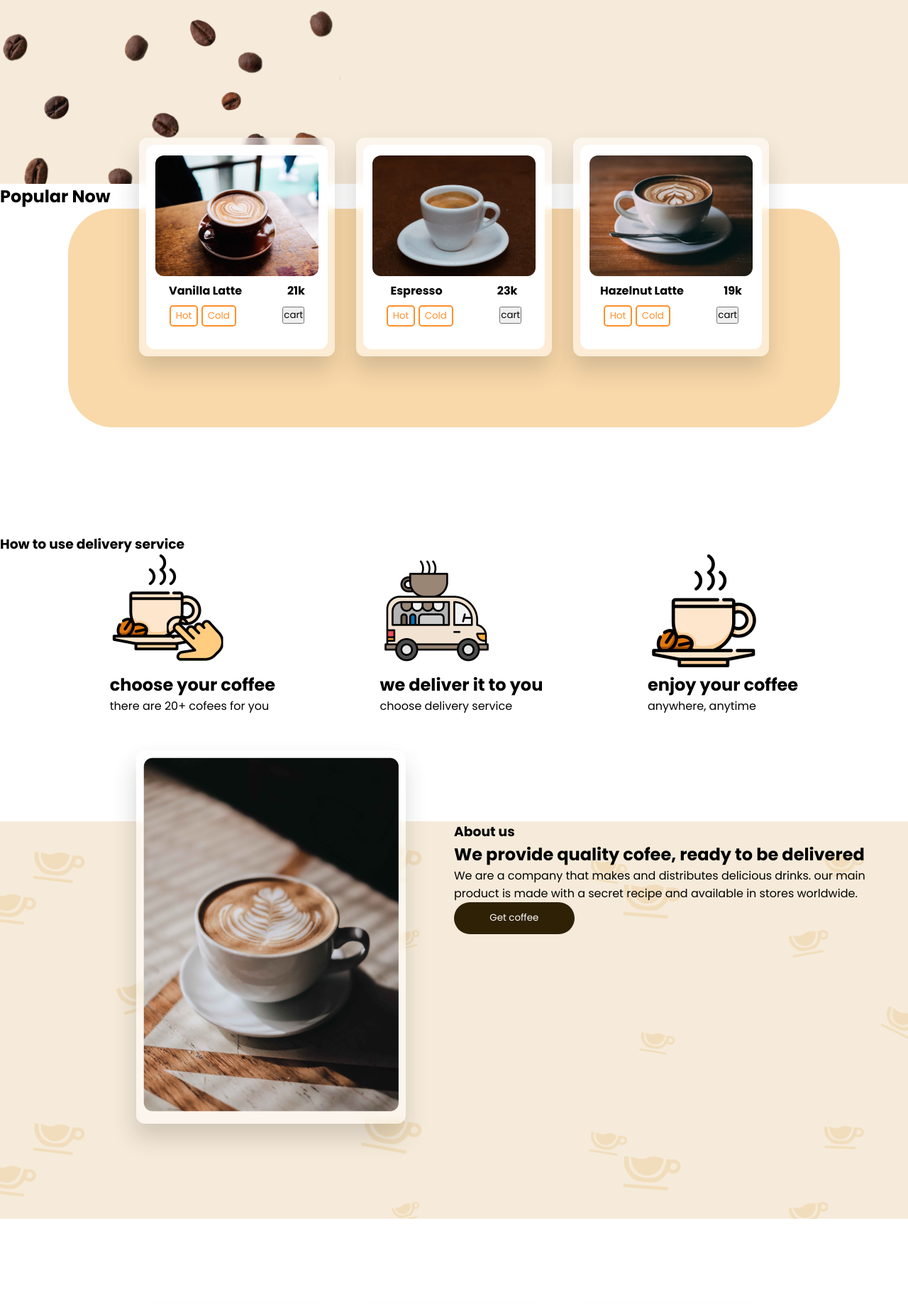
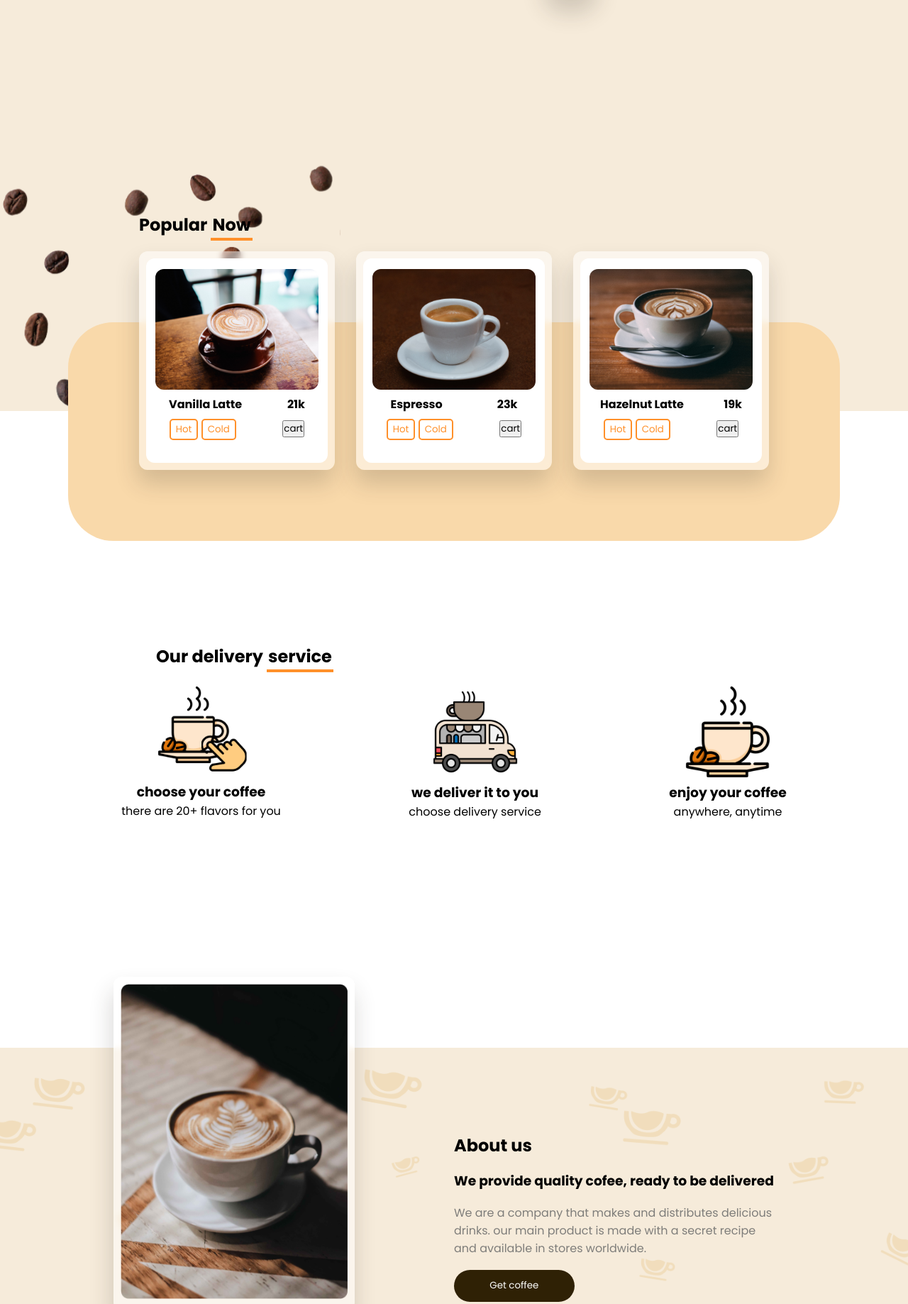
Before and after one commit to kenneth-agadumo/coffee-shop, a plain HTML site: page index.html in a window 1280 px wide. Shown: the part 541-2378 px from the top of the page at 71% size. Drawn offline with Linux system fonts and the light colour scheme.

Commit message:
updated layout

```diff
--- a/css/main.css
+++ b/css/main.css
@@ -52,7 +52,7 @@ nav{
     height: 1.7rem;
 }
 
-.nav ul li{
+.nav-bar ul li{
     display: inline;
     margin: 0.7rem;
     font-size: 16px;
@@ -78,9 +78,9 @@ nav{
     overflow: hidden;
 }
 
-.landing-page{
+.hero-section{
     width: 100vw;
-    height: 100vh;
+    height: 140vh;
     background: var(--color-neutral2);
     display: flex;
     position: relative;
@@ -208,22 +208,30 @@ nav{
 }
 
 
-.tag1-shell{top: 24.5%; left: 60%;}
-.tag2-shell{top: 50%; left: 60%;}
-.tag3-shell{top: 30%; left: 87%;}
+.tag1-shell{top: 16.5%; left: 60%;}
+.tag2-shell{top: 43%; left: 60%;}
+.tag3-shell{top: 23%; left: 87%;}
 
 .popular{
     width: 100%;
-    margin-bottom: 150px;
+    margin-bottom: 5rem;
     /* position: relative; */
     display: flex;
     flex-direction: column;
     justify-content: center;
     align-items: center;
+    transform: translateY(-125px);
 
 }
 .pop-title{
-    width: 100%;
+    position: absolute;
+    top: -155px;
+    left: 100px;
+}
+.underline{
+    box-sizing: border-box;
+    padding: 2px;
+    border-bottom: 4px solid var(--color-primary)
 }
 
 .popular-section{
@@ -236,6 +244,7 @@ nav{
     flex-direction: row;
     justify-content: center;
     gap: 30px;
+    position: relative;
 
 }
 .content-shell{
@@ -295,11 +304,15 @@ transform: translateY(-100px);
     display: flex;
     flex-direction: column;
     align-items: center;
-    margin-bottom: 150px;
+    margin-bottom: 20rem;
+    position: relative;
 }
 
 .how-to-title{
     width: 100%;
+    position: absolute;
+    top: -60px;
+    left: 220px;
 }
 
 .how-to-content{
@@ -307,6 +320,13 @@ transform: translateY(-100px);
     display: flex;
     justify-content: space-around;
     gap:30px;
+}
+.how-to-content img{
+    width: 8rem;
+}
+
+.ht-content{
+    text-align: center;
 }
 
 /* About US */
@@ -317,7 +337,7 @@ transform: translateY(-100px);
     background-image: url("/images/Exclude2.png");
     background-position: center;
     background-size: contain;
-    margin-bottom: 200px;
+    margin-bottom: 20rem;
     background-blend-mode: soft-light ;
     position: relative;
     display: flex;
@@ -328,7 +348,28 @@ transform: translateY(-100px);
 }
 .left-about .content-shell{
     position: absolute;
-    left: 15%;
+    left: 10rem;
+}
+
+.left-about img{
+    width: 20rem;
+}
+
+.right-about{
+    display: flex;
+    align-items: center;
+}
+
+.right-about .about-content{
+    height: 20rem;
+    display: flex;
+    flex-direction: column;
+    gap: 18px;
+}
+
+.about-content p{
+    width: 28rem;
+    color: var(--color-light);
 }
 
 .get-coffee{
@@ -342,6 +383,8 @@ transform: translateY(-100px);
     color: white;
 }
 
+/* End of About */
+
 .specials{
     width: 100%;
     display: flex;
@@ -351,13 +394,16 @@ transform: translateY(-100px);
 
 .specials-title{
     width: 100%;
+    position: absolute;
+    top: -10rem;
+    left: 4rem;
 }
 
 .specials-content{
     width: 80%;
-    /* background: #000; */
     display: grid;
     grid-template-columns: auto auto auto;
     justify-content: center;
     gap: 30px;
+    position: relative;
 }
--- a/index.html
+++ b/index.html
@@ -13,11 +13,12 @@
 
 <body>
   <section class="container">
+    <!-- HEADER SECTION #START -->
     <header class="header">
       <div class="logo">
         <img src="images/logo_coffe.svg" alt="">
       </div>
-    <nav class="nav">
+      <nav class="nav-bar">
         <ul>
           <li><a class="active" href="#">About us</a></li>
           <li><a href=""> Menu</a></li>
@@ -33,8 +34,11 @@
         </section>
       </div>
     </header>
+    <!-- HEADER #END -->
+
     <main class="main">
-    <section class="landing-page">
+      <!-- HERO SECTION #START -->
+      <section class="hero-section">
         <img src="images/bg_img_hero.png" alt="" class="img1">
         <img src="images/bg_img_hero.png" alt="" class="img2">
         <div class="left">
@@ -52,28 +56,24 @@
               <button class="menu">View menu</button>
             </div>
           </div>
-
         </div>
         <div class="right">
-        <span class="tag1-shell">  <span class="tag1">Cappuccino</span></span>
+          <span class="tag1-shell"> <span class="tag1">Cappuccino</span></span>
           <span class="tag2-shell"><span class="tag2">&nbsp;&nbsp;4.8&nbsp;&nbsp;</span></span>
           <span class="tag3-shell"><span class="tag3">&nbsp; 18k &nbsp;</span></span>
           <div class="img-circle">
             <img src="images/Exclude.png" alt="" class="watermark">
             <img src="images/coffee.png" alt="" class="img">
-
           </div>
         </div>
       </section>
 
-
       <!-- Popular Section -->
       <section class="popular">
+        <section class="popular-section">
           <div class="pop-title">
-        <h2>Popular Now</h2>
+            <h2>Popular <span class="underline">Now</span></h2>
           </div>
-
-      <section class="popular-section">
           <div class="content-shell">
             <div class="popular-content">
               <img src="images/vanilla-latte.png" alt="">
@@ -129,26 +129,28 @@
             </div>
           </div>
 
+          <!-- HOW TO SECTION -->
+
         </section>
       </section>
       <section class="how-to">
+        <section class="how-to-content">
           <div class="how-to-title">
-        <h1>How to use delivery service</h1>
+            <h2>Our delivery <span class="underline">service</span></h2>
           </div>
-      <section class="how-to-content">
-        <div class="ht-cotent">
+          <div class="ht-content">
             <img src="images/image.png" alt="">
-          <h2>choose your coffee</h2>
-          <p>there are 20+ cofees for you</p>
+            <h3>choose your coffee</h3>
+            <p>there are 20+ flavors for you</p>
           </div>
-        <div class="ht-cotent">
+          <div class="ht-content">
             <img src="images/food-truck 1.png" alt="">
-          <h2>we deliver it to you</h2>
+            <h3>we deliver it to you</h3>
             <p>choose delivery service</p>
           </div>
-        <div class="ht-cotent">
+          <div class="ht-content">
             <img src="images/coffee-cup 2.png" alt="">
-          <h2>enjoy your coffee</h2>
+            <h3>enjoy your coffee</h3>
             <p>anywhere, anytime</p>
           </div>
         </section>
@@ -161,20 +163,23 @@
         </div>
         <div class="right-about">
           <div class="about-content">
-          <h1>About us</h1>
-          <h2>We provide quality cofee, ready to be delivered</h2>
+            <h2>About us</h2>
+            <h3>We provide quality cofee, ready to be delivered</h3>
             <p>
-            We are a company that makes and distributes delicious drinks. our main product is made with a secret recipe and available in stores worldwide.
+              We are a company that makes and distributes delicious drinks. our main product is made with a secret
+              recipe and available in stores worldwide.
             </p>
             <button class="get-coffee"> Get coffee</button>
           </div>
         </div>
       </section>
+
+      <!-- SPECIALS SECTION -->
       <section class="specials">
+        <div class="specials-content">
           <div class="specials-title">
-        <h1>Weekly specials</h1>
+            <h2>Weekly <span class="underline">specials</span></h2>
           </div>
-      <div class="specials-content">
           <div class="content-shell">
             <div class="popular-content">
               <img src="images/special1.png" alt="">
@@ -278,7 +283,24 @@
             </div>
           </div>
         </div>
-
+      </section>
+      <section class="about-us testimonial">
+        <div class="left-about">
+          <div class="about-content">
+            <h1>What they say about us</h1>
+            <p>
+              We always provide the best service and maintain the quality of coffee.
+            </p>
+          </div>
+        </div>
+        <div class="right-about">
+          <div class="testimonial-group">
+            <div class="test1">
+              <img src="" alt="">
+              <span class="test-span"></span>
+            </div>
+          </div>
+        </div>
       </section>
     </main>
   </section>
```
Lines whose indentation alone changed are shown as unchanged.
